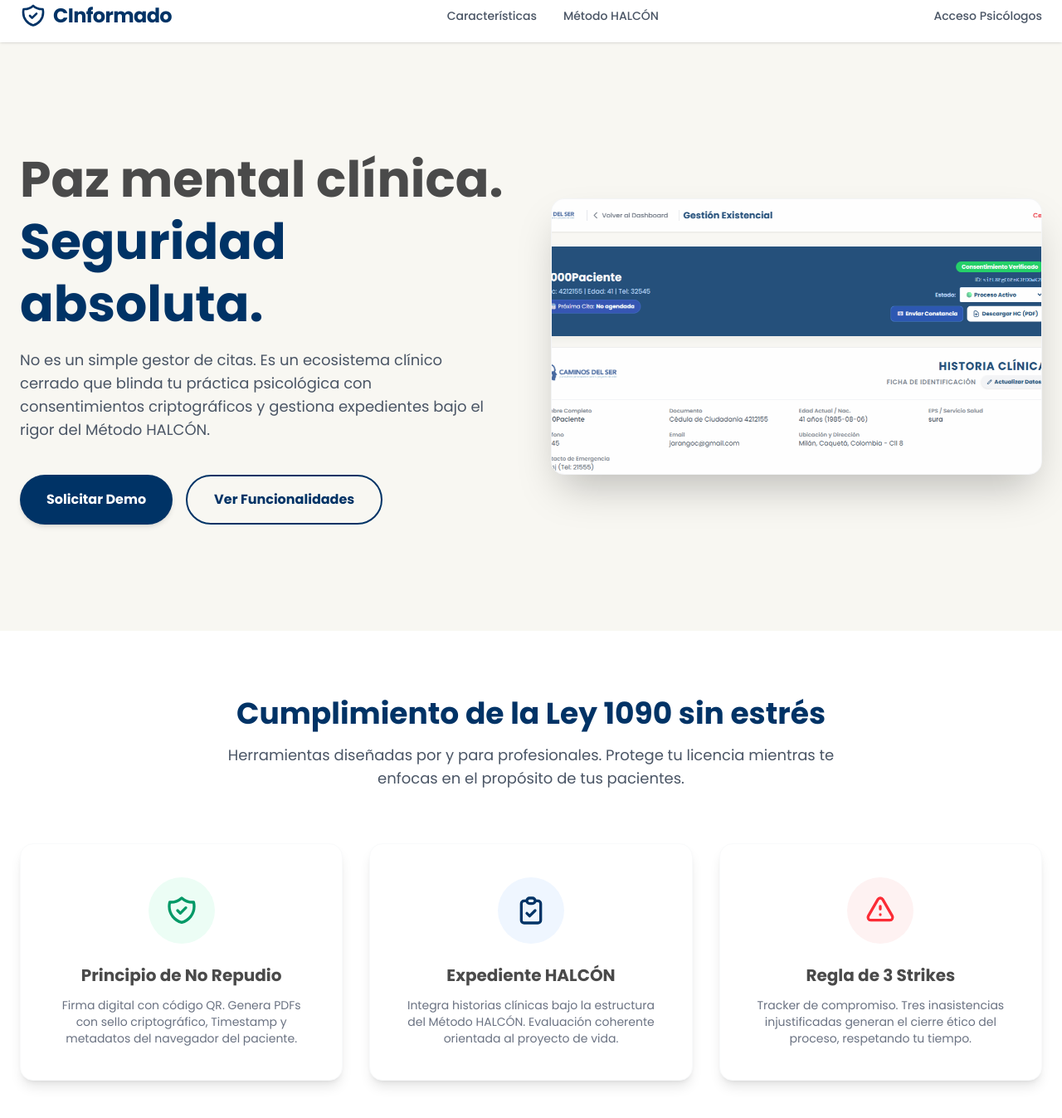
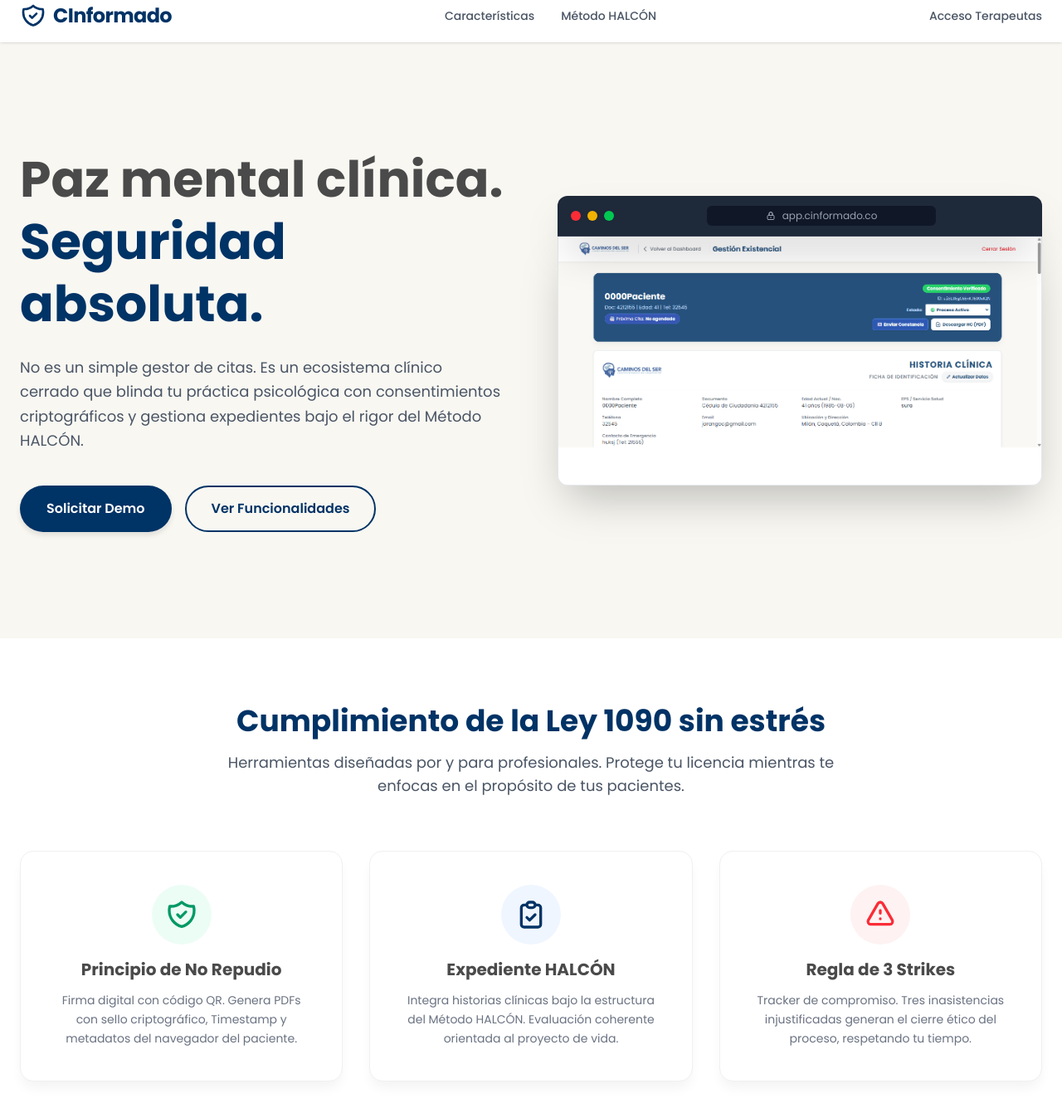
Before and after one commit to cinformado-alt/cinformado, a website: page index.html in a window 1280 px wide. Shown: the part 13-1360 px from the top of the page at 83% size. Drawn offline with nearby package versions, Linux system fonts and the light colour scheme; files that its build step writes are made by us from their sources.

Commit message:
index.html

```diff
--- a/index.html
+++ b/index.html
@@ -6,22 +6,77 @@
     <title>CInformado | Ecosistema Clínico para Psicólogos</title>
     <meta name="description" content="Software clínico para psicólogos. Consentimientos informados criptográficos y Método HALCÓN.">
 
-    <!-- Enlace a tu CSS compilado de Vercel -->
     <link rel="stylesheet" href="/style.css">
 
     <link rel="preconnect" href="https://fonts.googleapis.com">
     <link rel="preconnect" href="https://fonts.gstatic.com" crossorigin>
     <link href="https://fonts.googleapis.com/css2?family=Poppins:wght@300;400;500;600;700&display=swap" rel="stylesheet">
+
+    <style>
+        body {
+            font-family: 'Poppins', sans-serif;
+            background-color: #F8F7F2;
+            color: #4A4A4A;
+        }
+        .btn-brand {
+            background-color: #003366;
+            color: white;
+            padding: 16px 32px;
+            border-radius: 9999px;
+            font-weight: 600;
+            transition: all 0.3s ease;
+            box-shadow: 0 4px 6px rgba(0, 0, 0, 0.1);
+            display: inline-flex;
+            align-items: center;
+            justify-content: center;
+        }
+        .btn-brand:hover {
+            background-color: #002244;
+            transform: translateY(-2px);
+            box-shadow: 0 7px 14px rgba(0, 0, 0, 0.1);
+        }
+        .btn-outline {
+            background-color: transparent;
+            color: #003366;
+            border: 2px solid #003366;
+            padding: 14px 30px;
+            border-radius: 9999px;
+            font-weight: 600;
+            transition: all 0.3s ease;
+            display: inline-flex;
+            align-items: center;
+            justify-content: center;
+        }
+        .btn-outline:hover {
+            background-color: #003366;
+            color: white;
+            transform: translateY(-2px);
+        }
+        .card {
+            background-color: white;
+            border-radius: 16px;
+            padding: 2.5rem;
+            box-shadow: 0 10px 15px -3px rgba(0,0,0,0.05);
+            transition: transform 0.3s ease, box-shadow 0.3s ease;
+            border: 1px solid #f0f0f0;
+        }
+        .card:hover {
+            transform: translateY(-5px);
+            box-shadow: 0 20px 25px -5px rgba(0,0,0,0.1);
+        }
+    </style>
 </head>
-<body class="antialiased font-['Poppins'] bg-[#F8F7F2] text-[#4A4A4A]">
+<body class="antialiased">
 
     <header class="bg-white shadow-sm fixed w-full top-0 z-50">
         <div class="container mx-auto px-6 py-4 flex justify-between items-center">
             <div class="flex items-center gap-2">
-                <svg class="w-8 h-8 text-[#003366]" fill="none" stroke="currentColor" viewBox="0 0 24 24" xmlns="http://www.w3.org/2000/svg">
+                <a href="#" class="flex items-center gap-2">
+                    <svg class="h-8 w-8 text-[#003366]" fill="none" stroke="currentColor" viewBox="0 0 24 24" xmlns="http://www.w3.org/2000/svg">
                         <path stroke-linecap="round" stroke-linejoin="round" stroke-width="2" d="M9 12l2 2 4-4m5.618-4.016A11.955 11.955 0 0112 2.944a11.955 11.955 0 01-8.618 3.04A12.02 12.02 0 003 9c0 5.591 3.824 10.29 9 11.622 5.176-1.332 9-6.03 9-11.622 0-1.042-.133-2.052-.382-3.016z"></path>
                     </svg>
                     <span class="font-bold text-2xl text-[#003366] tracking-tight">CInformado</span>
+                </a>
             </div>
 
             <nav class="hidden md:flex space-x-8">
@@ -29,47 +84,65 @@
                 <a href="#metodo" class="text-sm font-medium text-gray-600 hover:text-[#003366] transition-colors">Método HALCÓN</a>
             </nav>
 
-            <a href="login.html" class="text-sm font-medium text-gray-600 hover:text-[#003366]">Acceso Psicólogos</a>
+            <a href="login.html" class="text-sm font-medium text-gray-600 hover:text-[#003366]">Acceso Terapeutas</a>
         </div>
     </header>
 
     <main class="pt-32 pb-20 lg:pt-48 lg:pb-32 container mx-auto px-6">
-        <div class="grid grid-cols-1 lg:grid-cols-2 gap-12 items-center">
-            <div>
-                <h1 class="text-4xl md:text-5xl lg:text-6xl font-bold mb-4 text-[#4A4A4A] leading-tight">
+        <div class="grid grid-cols-1 xl:grid-cols-2 gap-12 lg:gap-16 items-center">
+            <div class="max-w-2xl">
+                <h1 class="text-4xl md:text-5xl lg:text-6xl font-bold mb-6 text-[#4A4A4A] leading-tight">
                     Paz mental clínica.<br>
                     <span class="text-[#003366]">Seguridad absoluta.</span>
                 </h1>
-                <p class="text-lg text-gray-600 mb-10 max-w-xl">
+                <p class="text-lg text-gray-600 mb-10 leading-relaxed">
                     No es un simple gestor de citas. Es un ecosistema clínico cerrado que blinda tu práctica psicológica con consentimientos criptográficos y gestiona expedientes bajo el rigor del Método HALCÓN.
                 </p>
                 <div class="flex flex-col sm:flex-row gap-4">
-                    <a href="#contacto" class="bg-[#003366] text-white px-8 py-4 rounded-full font-bold hover:bg-[#002244] transition-all duration-300 shadow-md hover:shadow-lg inline-flex items-center justify-center transform hover:-translate-y-1">
+                    <a href="#contacto" class="btn-brand">
                         Solicitar Demo
                     </a>
-                    <a href="#caracteristicas" class="bg-transparent border-2 border-[#003366] text-[#003366] px-8 py-4 rounded-full font-bold hover:bg-[#003366] hover:text-white transition-all duration-300 inline-flex items-center justify-center transform hover:-translate-y-1">
+                    <a href="#caracteristicas" class="btn-outline">
                         Ver Funcionalidades
                     </a>
                 </div>
             </div>
 
-            <!-- CONTENEDOR DEL CARRUSEL ESTRATÉGICO -->
-            <div class="relative w-full aspect-video md:aspect-[4/3] lg:aspect-video rounded-2xl shadow-2xl border border-gray-100 transform transition-transform duration-500 hover:-translate-y-2 bg-gray-100 overflow-hidden group">
-                <!-- Capa de seguridad visual / Skeleton loading -->
-                <div class="absolute inset-0 flex items-center justify-center bg-gray-100 -z-10">
-                    <svg class="w-12 h-12 text-gray-300 animate-spin" fill="none" viewBox="0 0 24 24">
+            <!-- EL NUEVO MOCKUP DE NAVEGADOR -->
+            <div class="relative w-full max-w-4xl mx-auto transform transition-transform duration-500 hover:-translate-y-2 group">
+                <!-- Marco del navegador -->
+                <div class="bg-gray-800 rounded-t-xl flex items-center px-4 py-3 border-b border-gray-700 shadow-2xl relative z-10">
+                    <div class="flex space-x-2">
+                        <div class="w-3 h-3 bg-red-500 rounded-full"></div>
+                        <div class="w-3 h-3 bg-yellow-500 rounded-full"></div>
+                        <div class="w-3 h-3 bg-green-500 rounded-full"></div>
+                    </div>
+                    <!-- Barra de URL falsa -->
+                    <div class="mx-auto bg-gray-900 rounded-md text-gray-400 text-xs px-4 py-1 flex items-center justify-center w-1/2">
+                        <svg class="w-3 h-3 mr-2" fill="none" stroke="currentColor" viewBox="0 0 24 24" xmlns="http://www.w3.org/2000/svg"><path stroke-linecap="round" stroke-linejoin="round" stroke-width="2" d="M12 15v2m-6 4h12a2 2 0 002-2v-6a2 2 0 00-2-2H6a2 2 0 00-2 2v6a2 2 0 002 2zm10-10V7a4 4 0 00-8 0v4h8V7a4 4 0 00-8 0v4h8z"></path></svg>
+                        app.cinformado.co
+                    </div>
+                </div>
+
+                <!-- Contenedor del Carrusel. Se quitó el aspect-video estricto para adaptarse mejor a imágenes anchas -->
+                <div class="bg-white rounded-b-xl shadow-2xl border-x border-b border-gray-200 overflow-hidden relative" style="min-height: 300px;">
+
+                    <!-- Skeleton loading sutil de fondo -->
+                    <div class="absolute inset-0 flex items-center justify-center bg-gray-50 -z-10">
+                        <svg class="w-10 h-10 text-gray-200 animate-spin" fill="none" viewBox="0 0 24 24">
                             <circle class="opacity-25" cx="12" cy="12" r="10" stroke="currentColor" stroke-width="4"></circle>
                             <path class="opacity-75" fill="currentColor" d="M4 12a8 8 0 018-8V0C5.373 0 0 5.373 0 12h4zm2 5.291A7.962 7.962 0 014 12H0c0 3.042 1.135 5.824 3 7.938l3-2.647z"></path>
                         </svg>
                     </div>
 
-                <!-- Imagen Dinámica -->
-                <img id="dashboard-carousel" src="dashboard/dash01.png" alt="Interfaz de CInformado" class="w-full h-full object-cover object-top transition-opacity duration-700 ease-in-out opacity-100">
+                    <!-- Imagen Dinámica. Usamos w-full pero dejamos que la altura sea auto para no distorsionar -->
+                    <img id="dashboard-carousel" src="dashboard/dash01.png" alt="Interfaz de CInformado" class="w-full h-auto object-cover object-top transition-opacity duration-700 ease-in-out opacity-100 block">
 
                     <!-- Indicador de software vivo (Badge) -->
-                <div class="absolute bottom-4 left-4 bg-white/90 backdrop-blur-sm px-3 py-1.5 rounded-full shadow-sm flex items-center gap-2 border border-white/20 opacity-0 group-hover:opacity-100 transition-opacity duration-300">
-                    <span class="w-2 h-2 rounded-full bg-emerald-500 animate-pulse"></span>
-                    <span class="text-xs font-semibold text-gray-700">Entorno Clínico Activo</span>
+                    <div class="absolute bottom-4 left-4 bg-white/95 backdrop-blur-md px-4 py-2 rounded-full shadow-lg flex items-center gap-3 border border-gray-100 opacity-0 group-hover:opacity-100 transition-opacity duration-300 z-20">
+                        <span class="w-2.5 h-2.5 rounded-full bg-emerald-500 animate-pulse"></span>
+                        <span class="text-sm font-semibold text-[#003366]">Entorno Clínico Activo</span>
+                    </div>
                 </div>
             </div>
         </div>
@@ -83,53 +156,45 @@
             </div>
 
             <div class="grid grid-cols-1 md:grid-cols-2 lg:grid-cols-3 gap-8">
-                <!-- Tarjeta 1: No Repudio -->
-                <div class="bg-white rounded-2xl p-10 shadow-lg hover:shadow-xl transition-all duration-300 border border-gray-50 hover:-translate-y-2 flex flex-col items-center text-center">
-                    <div class="mb-6 bg-emerald-50 p-5 rounded-full">
+                <div class="card flex flex-col items-center text-center">
+                    <div class="mb-4 bg-emerald-50 p-4 rounded-full">
                         <svg class="h-10 w-10 text-emerald-600" fill="none" stroke="currentColor" viewBox="0 0 24 24"><path stroke-linecap="round" stroke-linejoin="round" stroke-width="2" d="M9 12l2 2 4-4m5.618-4.016A11.955 11.955 0 0112 2.944a11.955 11.955 0 01-8.618 3.04A12.02 12.02 0 003 9c0 5.591 3.824 10.29 9 11.622 5.176-1.332 9-6.03 9-11.622 0-1.042-.133-2.052-.382-3.016z"></path></svg>
                     </div>
                     <h3 class="text-xl font-bold mb-3 text-[#4A4A4A]">Principio de No Repudio</h3>
-                    <p class="text-gray-500 text-sm">Firma digital con código QR. Genera PDFs con sello criptográfico, Timestamp y metadatos del navegador del paciente.</p>
+                    <p class="text-gray-500 text-sm leading-relaxed">Firma digital con código QR. Genera PDFs con sello criptográfico, Timestamp y metadatos del navegador del paciente.</p>
                 </div>
 
-                <!-- Tarjeta 2: HALCÓN -->
-                <div class="bg-white rounded-2xl p-10 shadow-lg hover:shadow-xl transition-all duration-300 border border-gray-50 hover:-translate-y-2 flex flex-col items-center text-center">
-                    <div class="mb-6 bg-blue-50 p-5 rounded-full">
+                <div class="card flex flex-col items-center text-center">
+                    <div class="mb-4 bg-blue-50 p-4 rounded-full">
                         <svg class="h-10 w-10 text-[#003366]" fill="none" stroke="currentColor" viewBox="0 0 24 24"><path stroke-linecap="round" stroke-linejoin="round" stroke-width="2" d="M9 5H7a2 2 0 00-2 2v12a2 2 0 002 2h10a2 2 0 002-2V7a2 2 0 00-2-2h-2M9 5a2 2 0 002 2h2a2 2 0 002-2M9 5a2 2 0 012-2h2a2 2 0 012 2m-6 9l2 2 4-4"></path></svg>
                     </div>
                     <h3 class="text-xl font-bold mb-3 text-[#4A4A4A]">Expediente HALCÓN</h3>
-                    <p class="text-gray-500 text-sm">Integra historias clínicas bajo la estructura del Método HALCÓN. Evaluación coherente orientada al proyecto de vida.</p>
+                    <p class="text-gray-500 text-sm leading-relaxed">Integra historias clínicas bajo la estructura del Método HALCÓN. Evaluación coherente orientada al proyecto de vida.</p>
                 </div>
 
-                <!-- Tarjeta 3: 3 Strikes -->
-                <div class="bg-white rounded-2xl p-10 shadow-lg hover:shadow-xl transition-all duration-300 border border-gray-50 hover:-translate-y-2 flex flex-col items-center text-center">
-                    <div class="mb-6 bg-red-50 p-5 rounded-full">
+                <div class="card flex flex-col items-center text-center">
+                    <div class="mb-4 bg-red-50 p-4 rounded-full">
                         <svg class="h-10 w-10 text-red-500" fill="none" stroke="currentColor" viewBox="0 0 24 24"><path stroke-linecap="round" stroke-linejoin="round" stroke-width="2" d="M12 9v2m0 4h.01m-6.938 4h13.856c1.54 0 2.502-1.667 1.732-3L13.732 4c-.77-1.333-2.694-1.333-3.464 0L3.34 16c-.77 1.333.192 3 1.732 3z"></path></svg>
                     </div>
                     <h3 class="text-xl font-bold mb-3 text-[#4A4A4A]">Regla de 3 Strikes</h3>
-                    <p class="text-gray-500 text-sm">Tracker de compromiso. Tres inasistencias injustificadas generan el cierre ético del proceso, respetando tu tiempo.</p>
+                    <p class="text-gray-500 text-sm leading-relaxed">Tracker de compromiso. Tres inasistencias injustificadas generan el cierre ético del proceso, respetando tu tiempo.</p>
                 </div>
             </div>
         </div>
     </section>
 
     <section id="contacto" class="py-24 container mx-auto px-6">
-        <div class="max-w-4xl mx-auto rounded-3xl p-12 text-center bg-[#003366] shadow-2xl relative overflow-hidden">
-            <!-- Patrón de fondo sutil -->
-            <div class="absolute inset-0 opacity-10 bg-[radial-gradient(circle_at_center,_var(--tw-gradient-stops))] from-white via-transparent to-transparent"></div>
-
-            <div class="relative z-10">
+        <div class="max-w-4xl mx-auto card text-center bg-[#003366] !p-12 border-0">
             <h2 class="text-3xl md:text-4xl font-bold mb-4 text-white">Profesionaliza tu Independencia</h2>
             <p class="text-lg text-blue-100 mb-10 max-w-2xl mx-auto">Únete a la lista de espera exclusiva y obtén acceso anticipado a la plataforma que blindará tu consultorio.</p>
 
             <form class="flex flex-col sm:flex-row gap-4 justify-center max-w-xl mx-auto">
-                    <input type="email" placeholder="Tu correo profesional" required class="px-6 py-4 rounded-full border-0 focus:outline-none focus:ring-4 focus:ring-blue-300 flex-1 text-[#4A4A4A] w-full shadow-inner">
-                    <button type="submit" class="bg-white text-[#003366] px-8 py-4 rounded-full font-bold hover:bg-gray-100 transition-all duration-300 shrink-0 shadow-lg hover:shadow-xl transform hover:-translate-y-1">
+                <input type="email" placeholder="Tu correo profesional" required class="px-6 py-4 rounded-full border-0 focus:outline-none focus:ring-4 focus:ring-blue-300 flex-1 text-[#4A4A4A] w-full">
+                <button type="submit" class="bg-white text-[#003366] px-8 py-4 rounded-full font-bold hover:bg-gray-100 transition-colors shrink-0 shadow-lg">
                     Solicitar Acceso
                 </button>
             </form>
-                <p class="text-sm text-blue-200 mt-8 italic">"Que el cielo sea el límite, no tu mente."</p>
-            </div>
+            <p class="text-sm text-blue-200 mt-8 italic font-light">"Que el cielo sea el límite, no tu mente."</p>
         </div>
     </section>
 
@@ -145,10 +210,8 @@
         </div>
     </footer>
 
-    <!-- LOGICA DEL CARRUSEL DE IMÁGENES -->
     <script>
         document.addEventListener('DOMContentLoaded', () => {
-            // El mapa de tu territorio visual. Si agregas dash11.png, solo añádelo a esta lista.
             const images = [
                 'dashboard/dash01.png',
                 'dashboard/dash02.png',
@@ -166,21 +229,26 @@
             let currentIndex = 0;
 
             if(imgElement && images.length > 1) {
-                // Intervalo estricto de 4 segundos (4000ms)
+                // Precarga de la siguiente imagen para evitar parpadeos
+                const preloadNextImage = () => {
+                    const nextIndex = (currentIndex + 1) % images.length;
+                    const img = new Image();
+                    img.src = images[nextIndex];
+                };
+                preloadNextImage();
+
                 setInterval(() => {
-                    // 1. Iniciamos el desvanecimiento (Fade Out)
                     imgElement.classList.remove('opacity-100');
                     imgElement.classList.add('opacity-0');
 
-                    // 2. Esperamos a que la CSS transition termine (700ms definidos en la clase duration-700)
                     setTimeout(() => {
-                        // Cambiamos la fuente de la imagen
                         currentIndex = (currentIndex + 1) % images.length;
                         imgElement.src = images[currentIndex];
 
-                        // 3. Volvemos a mostrar la imagen (Fade In)
                         imgElement.classList.remove('opacity-0');
                         imgElement.classList.add('opacity-100');
+
+                        preloadNextImage();
                     }, 700);
 
                 }, 4000);
```
Lines whose indentation alone changed are shown as unchanged.
